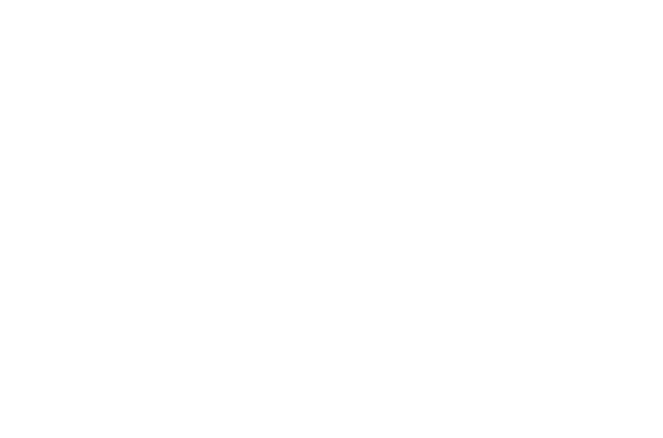
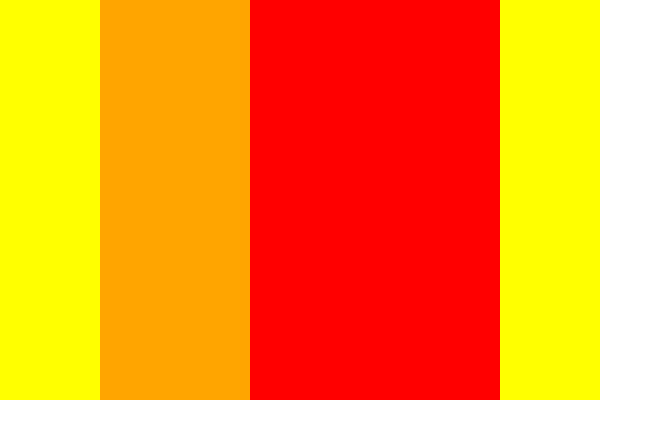
Before and after one commit to miyajun2929/boxes, a plain HTML site: page index.html in a window 1280 px wide. Shown: the whole page, without its empty margins (0-663 px from the left). Drawn offline with Linux system fonts and the light colour scheme.

Commit message:
[Finish] 1-4

```diff
--- a/index.html
+++ b/index.html
@@ -4,8 +4,13 @@
     <meta charset="UTF-8" />
     <!-- CSSファイルの読み込み -->
     <link rel="stylesheet" href="style.css">
-    <title>問３</title>
+    <title>boxes</title>
   </head>
 
-  <body></body>
+  <body>
+    <div class="boxes">
+      <div class="box1"></div>
+      <div class="box2"></div>
+    </div>
+  </body>
 </html>
--- a/style.css
+++ b/style.css
@@ -3,3 +3,22 @@
   padding: 0;
   box-sizing: border-box;
 }
+
+.boxes {
+  width: 600px;
+  background-color: yellow;
+  display: flex;
+  justify-content: center;
+}
+
+.box1 {
+  width: 150px;
+  height: 400px;
+  background-color: orange;
+}
+
+.box2 {
+  width: 250px;
+  height: 400px;
+  background-color: red;
+}
```
